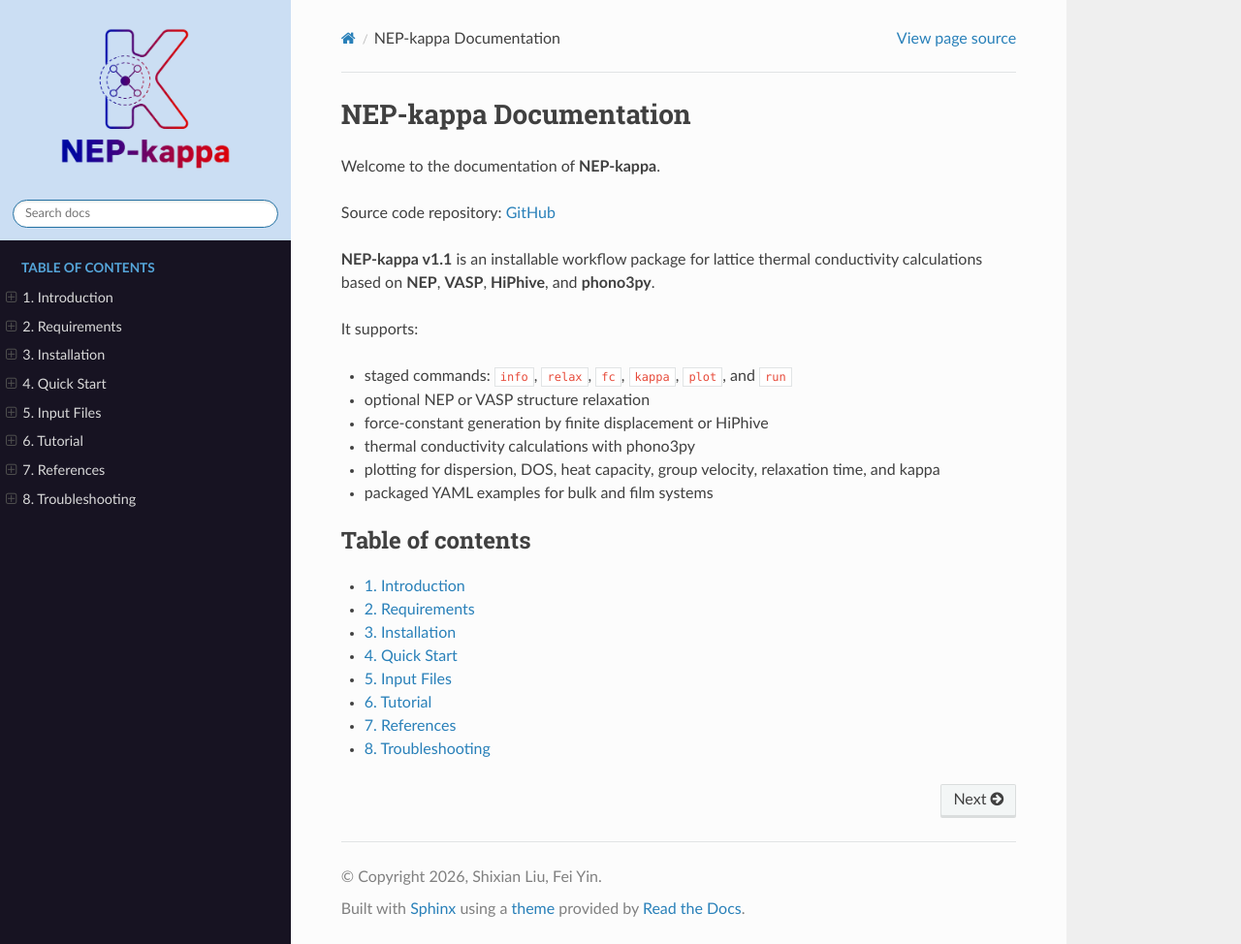
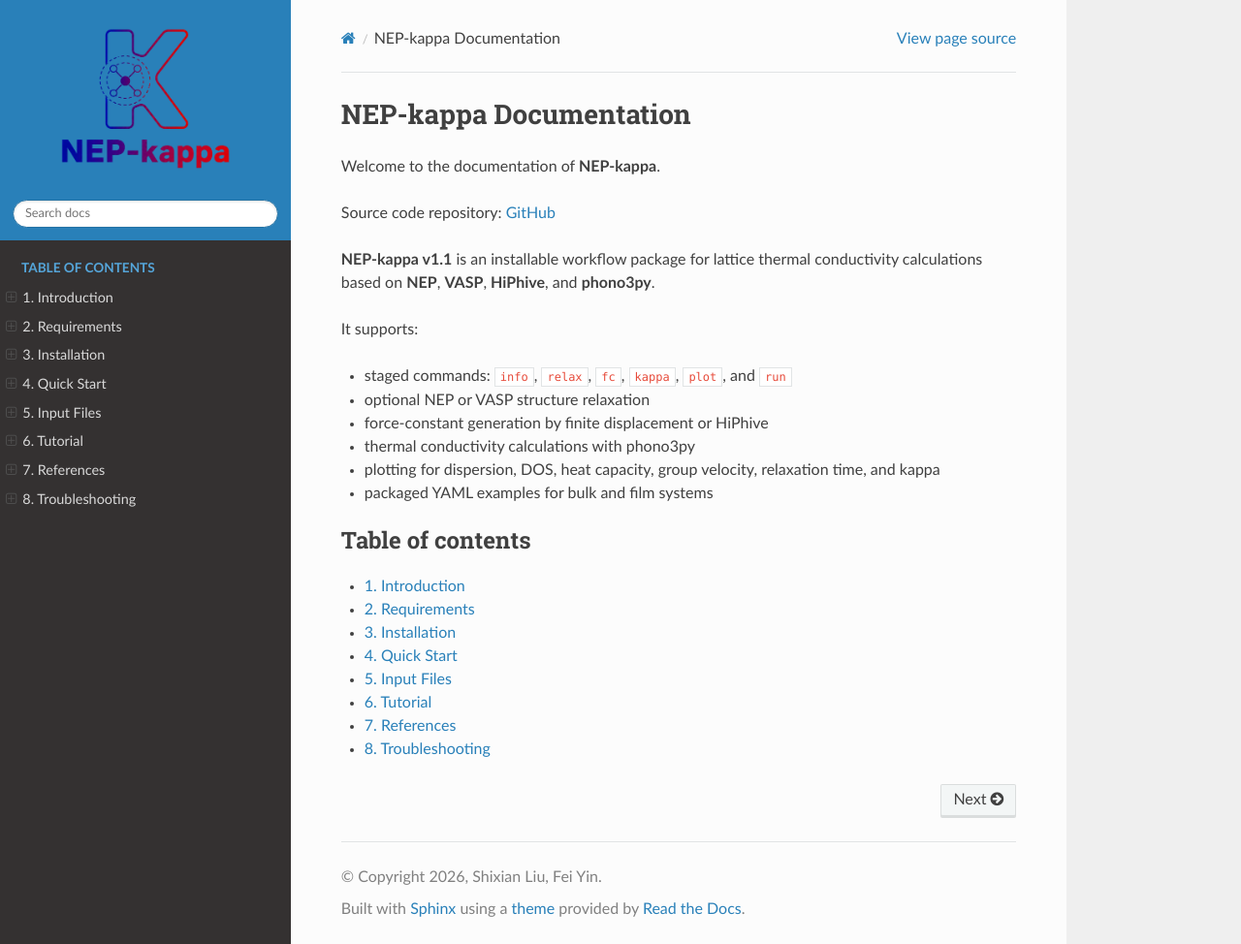
Before and after one commit to lyushisyan/NEP-kappa, a Sphinx documentation site: the page built from docs/source/index.rst, in a window 1280 px wide and 974 px high. Shown: the whole window at 97% size. Built offline with Sphinx 7.4.7 and the Read the Docs theme 3.1.0, drawn with Linux system fonts in a browser that asks for light colours.

```diff
--- a/docs/source/_static/custom.css
+++ /dev/null
@@ -1,20 +0,0 @@
-/* NEP-kappa brand colors for the Read the Docs theme. */
-.wy-nav-side {
-  background: #171322;
-}
-
-.wy-side-nav-search {
-  color: #171322;
-}
-
-.wy-side-nav-search > div.version {
-  color: #6b6178;
-}
-
-.wy-menu-vertical a:hover {
-  background-color: #322044;
-}
-
-.wy-menu-vertical li.current > a {
-  border-right: 3px solid #d4145a;
-}
--- a/docs/source/conf.py
+++ b/docs/source/conf.py
@@ -34,7 +34,6 @@
 html_theme = "sphinx_rtd_theme"
 html_static_path = ["_static"]
 html_logo = "_static/NEP-kappa-logo-1200x750.png"
-html_css_files = ["custom.css"]
 
 html_theme_options = {
     "navigation_depth": 4,
@@ -42,7 +41,6 @@
     "sticky_navigation": True,
     "titles_only": False,
     "logo_only": True,
-    "style_nav_header_background": "#cbdef3",
 }
 
 html_title = "NEP-kappa Documentation"
```
